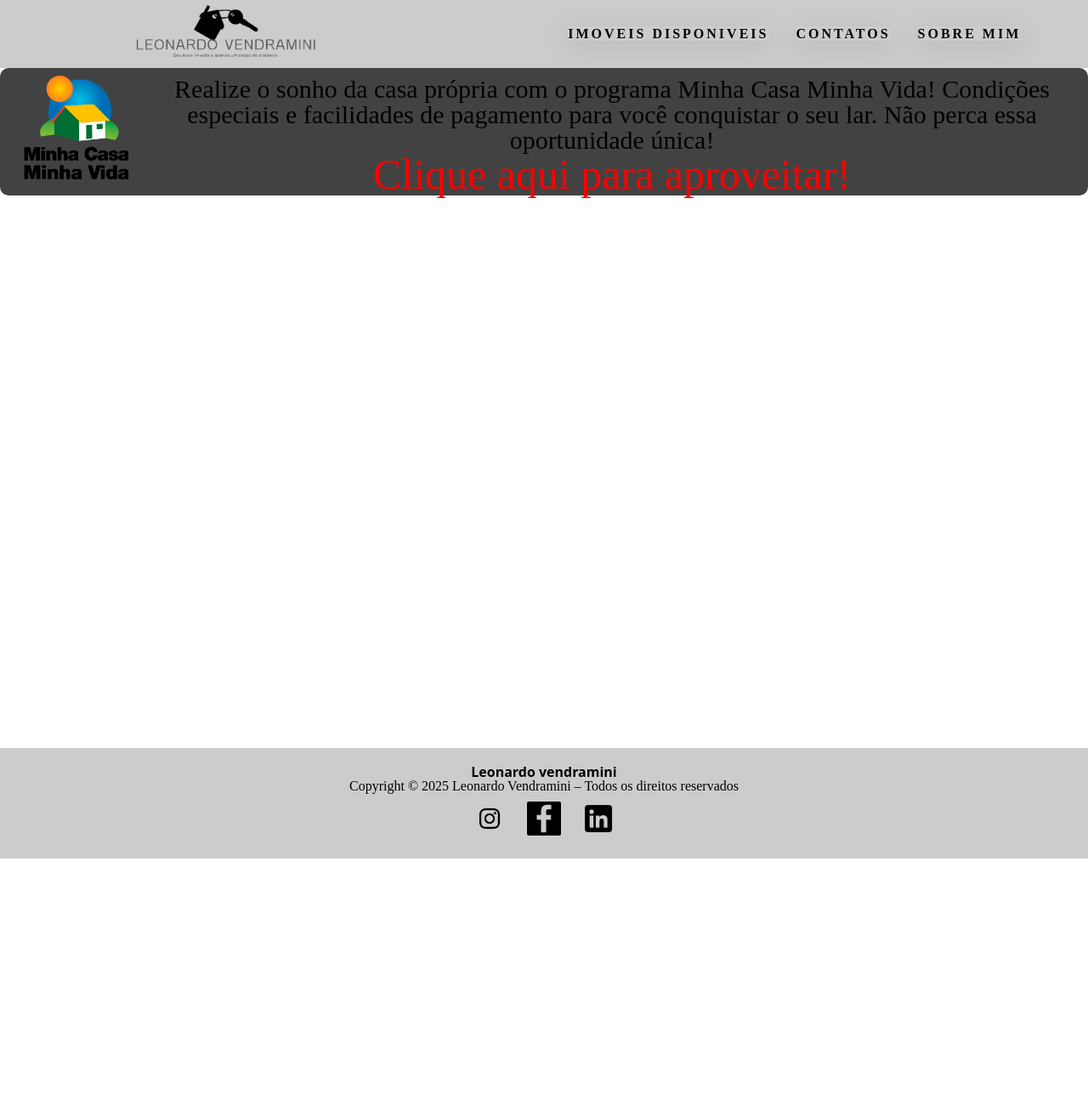
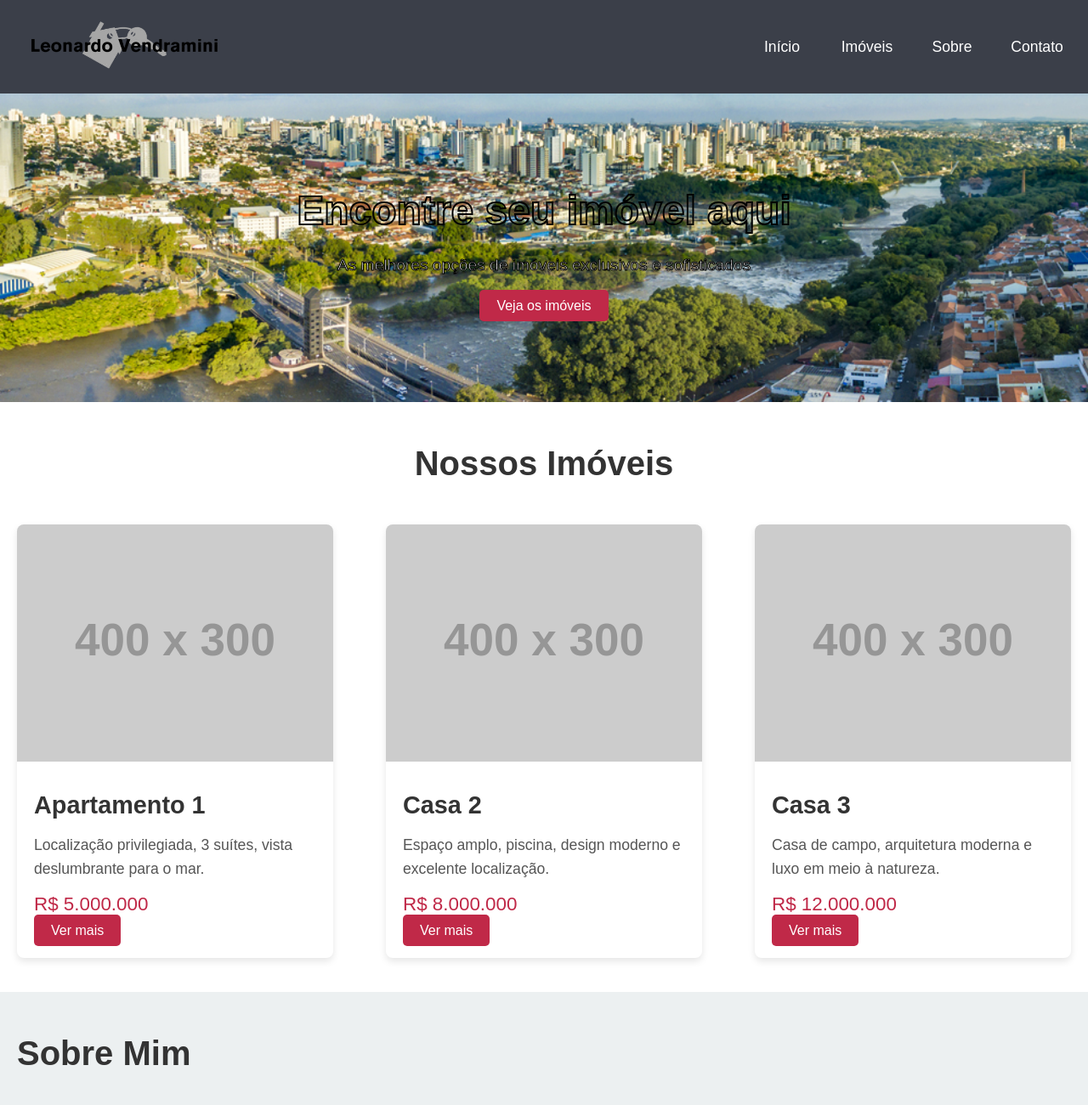
Before and after one commit to rik-404/Leonardo-Vendramini, a plain HTML site: page index.html in a window 1280 px wide. Shown: the top 1300 px of the page at 85% size. Before the commit the page ends 1010 px from the top, so only its background shows below. Drawn offline with Linux system fonts and the light colour scheme; placeholder pictures from the web are drawn by us.

Commit message:
Add files via upload

```diff
--- /dev/null
+++ b/assets/css/style.css
@@ -0,0 +1,259 @@
+@import url("./variaveis.css");
+
+/* Reset */
+* {
+  margin: 0;
+  padding: 0;
+  box-sizing: border-box;
+}
+
+/* Estilo global */
+body {
+  font-family: 'Arial', sans-serif;
+  line-height: 1.6;
+  background-color: #f4f4f4;
+  color: #333;
+}
+
+/* Cabeçalho */
+header {
+  background-color: var(--cor-principal);
+  padding: 20px 0;
+  color: var(--cor-branca);
+  display: flex;
+  justify-content: space-between;
+  align-items: center;
+}
+
+header .logo img {
+ width: 250px;
+ margin-left: 20px;
+}
+
+header nav ul {
+  list-style: none;
+  display: flex;
+  gap: 20px;
+  margin-right: 20px;
+}
+
+header nav ul li {
+  width: 80px;
+  text-align: center;
+  display: inline-block;
+  border: none;
+  border-radius: 20px;
+}
+
+header nav ul li a {
+  color: var(--cor-branca);
+  text-decoration: none;
+  font-size: 1.1em;
+}
+
+header nav ul li:hover {
+ background-color: var(--cor-btn);
+}
+
+/* Hero Section */
+.hero {
+  background: url(../images/piracicaba38956396401_0aa549dc87_o.jpg) center/cover no-repeat;
+  color: var(--cor-branca);
+  text-align: center;
+  padding: 100px 20px;
+}
+
+.hero h2 {
+  font-size: 3em;
+  margin-bottom: 10px;
+  color: transparent;
+  -webkit-text-stroke: 2px black;
+}
+
+.hero p {
+  color: 3000;
+  font-size: 1.2em;
+  margin-bottom: 20px;
+  -webkit-text-stroke: 1px black;
+}
+
+.hero .btn {
+  background-color: var(--cor-btn);
+  color: var(--cor-branca);
+  padding: 10px 20px;
+  text-decoration: none;
+  font-size: 1em;
+  border-radius: 5px;
+}
+
+.hero .btn:hover {
+  background-color: var(--cor-btn-hover);
+}
+
+/* Imóveis */
+.properties {
+  padding: 40px 20px;
+  text-align: center;
+  background-color: var(--cor-branca);
+}
+
+.properties .section-title {
+  font-size: 2.5em;
+  margin-bottom: 40px;
+  color: #333;
+}
+
+.property-list {
+  display: flex;
+  gap: 20px;
+  justify-content: space-between;
+  flex-wrap: wrap;
+}
+
+.property {
+  background-color: #fff;
+  border-radius: 8px;
+  overflow: hidden;
+  width: 30%;
+  box-shadow: 0 4px 8px rgba(0, 0, 0, 0.1);
+  transition: transform 0.3s;
+}
+
+.property:hover {
+  transform: scale(1.05);
+}
+
+.property img {
+  width: 100%;
+  height: auto;
+}
+
+.property-info {
+  padding: 20px;
+  text-align: left;
+}
+
+.property-info h3 {
+  font-size: 1.8em;
+  margin-bottom: 10px;
+}
+
+.property-info p {
+  font-size: 1.1em;
+  color: #555;
+}
+
+.property-info span {
+  font-size: 1.4em;
+  color: var(--cor-btn);
+  display: block;
+  margin-top: 10px;
+}
+
+.property-info .btn {
+  background-color: var(--cor-btn);
+  color: var(--cor-branca);
+  padding: 10px 20px;
+  text-decoration: none;
+  font-size: 1em;
+  border-radius: 5px;
+  margin-top: 20px;
+}
+
+.property-info .btn:hover {
+  background-color: var(--cor-btn-hover);
+}
+
+/* Sobre */
+.about {
+  padding: 40px 20px;
+  background-color: #ecf0f1;
+}
+
+.about .section-title {
+  font-size: 2.5em;
+  margin-bottom: 40px;
+  color: #333;
+}
+
+.about-content {
+  display: flex;
+  align-items: center;
+  justify-content: space-between;
+  gap: 40px;
+}
+
+.about-text {
+  flex: 1;
+  font-size: 1.2em;
+  color: #555;
+  line-height: 1.6;
+}
+
+.about-image img {
+  width: 100%;
+  height: auto;
+  border-radius: 50%;
+  border: 3px solid var(--cor-btn);
+  box-shadow: 0 4px 8px rgba(0, 0, 0, 0.1);
+  max-width: 400px; /* Limita o tamanho máximo da imagem */
+}
+
+/* Contato */
+.contact {
+  padding: 40px 20px;
+  text-align: center;
+  background-color: var(--cor-branca);
+}
+
+.contact form {
+  display: flex;
+  flex-direction: column;
+  gap: 20px;
+  max-width: 600px;
+  margin: 0 auto;
+}
+
+.contact input, .contact textarea {
+  padding: 10px;
+  border: 2px solid #ccc;
+  border-radius: 5px;
+  font-size: 1em;
+  width: 100%;
+}
+
+.contact button {
+  background-color: var(--cor-btn);
+  color: var(--cor-branca);
+  padding: 15px;
+  border: none;
+  border-radius: 5px;
+  font-size: 1.2em;
+}
+
+.contact button:hover {
+  background-color: var(--cor-btn-hover);
+}
+
+/* Rodapé */
+footer {
+  background-color: var(--cor-principal);
+  color: var(--cor-branca);
+  text-align: center;
+  padding: 20px 0;
+  font-size: 1em;
+}
+
+.footer-contacts{
+  margin: 10px;
+}
+
+.footer-contacts a {
+  margin: 0 10px;
+  display: inline-block;
+}
+
+.footer-contacts img {
+  width: 40px;
+  height: 40px
+}
--- /dev/null
+++ b/assets/css/variaveis.css
@@ -0,0 +1,6 @@
+:root{
+  --cor-principal: #3b3f49;
+  --cor-btn: #c02948;
+  --cor-btn-hover: #442432;
+  --cor-branca: #fff;
+}
--- a/index.html
+++ b/index.html
@@ -1,43 +1,99 @@
 <!DOCTYPE html>
-<html lang="pr-BR">
+<html lang="pt-BR">
 <head>
     <meta charset="UTF-8">
     <meta name="viewport" content="width=device-width, initial-scale=1.0">
-    <link rel="stylesheet" href="src/css/reset.css">
-    <link rel="stylesheet" href="src/css/style.css">
     <title>Leonardo Vendramini</title>
+    <link rel="stylesheet" href="./assets/css/style.css">
 </head>
 <body>
     <header>
+        <div class="logo">
+            <img src="./assets/images/LV-logo.png" alt="">
+        </div>
         <nav>
-            <a class="titulo-site" href="./"><img src="./src/images/lv-logo.png" alt="Logo do site"></a>
-            <ul class="menu">
-                <li class="opcoes-menu"><a href="./index.html">IMOVEIS DISPONIVEIS</a></li>
-                <li class="opcoes-menu"><a href="./ROMS.html">CONTATOS</a></li>
-                <li class="opcoes-menu"><a href="./emuladores.html">SOBRE MIM</a></li>
+            <ul>
+                <li><a href="#home">Início</a></li>
+                <li><a href="#properties">Imóveis</a></li>
+                <li><a href="#about">Sobre</a></li>
+                <li><a href="#contact">Contato</a></li>
             </ul>
         </nav>
     </header>
-    <main>
-        <div class="postagem">
-            <div class="imagem">
-          <img src="./src/images/logo-minha-casa-minha-vida-512.png" alt="Minha">
+
+    <section id="home" class="hero">
+        <div class="hero-content">
+            <h2>Encontre seu imóvel aqui</h2>
+            <p>As melhores opções de imóveis exclusivos e sofisticados</p>
+            <a href="#properties" class="btn">Veja os imóveis</a>
         </div>
-        <div class="conteudo-postagem">
-        <p>Realize o sonho da casa própria com o programa Minha Casa Minha Vida! Condições especiais e facilidades de pagamento para você conquistar o seu lar. Não perca essa oportunidade única!</p>
-          <a href="/" class="piscar">Clique aqui para aproveitar!</a>
+    </section>
+
+    <section id="properties" class="properties">
+        <h2 class="section-title">Nossos Imóveis</h2>
+        <div class="property-list">
+            <div class="property">
+                <img src="https://via.placeholder.com/400x300" alt="Imóvel 1">
+                <div class="property-info">
+                    <h3>Apartamento 1</h3>
+                    <p>Localização privilegiada, 3 suítes, vista deslumbrante para o mar.</p>
+                    <span>R$ 5.000.000</span>
+                    <a href="#" class="btn">Ver mais</a>
+                </div>
+            </div>
+            <div class="property">
+                <img src="https://via.placeholder.com/400x300" alt="Imóvel 2">
+                <div class="property-info">
+                    <h3>Casa 2</h3>
+                    <p>Espaço amplo, piscina, design moderno e excelente localização.</p>
+                    <span>R$ 8.000.000</span>
+                    <a href="#" class="btn">Ver mais</a>
+                </div>
+            </div>
+            <div class="property">
+                <img src="https://via.placeholder.com/400x300" alt="Imóvel 3">
+                <div class="property-info">
+                    <h3>Casa 3</h3>
+                    <p>Casa de campo, arquitetura moderna e luxo em meio à natureza.</p>
+                    <span>R$ 12.000.000</span>
+                    <a href="#" class="btn">Ver mais</a>
+                </div>
+            </div>
         </div>
+    </section>
+
+    <section id="about" class="about">
+    <h2 class="section-title">Sobre Mim</h2>
+    <div class="about-content">
+        <div class="about-text">
+            <p>Sou um profissional apaixonado pelo mercado imobiliário, com uma trajetória construída em liderança, aprendizado constante e resultados sólidos. Atualmente, sou Coordenador de Vendas na CNB Imóveis, a imobiliária que mais admiro em Piracicaba-SP, onde estou há mais de dois anos. Aqui, pude alavancar minha experiência, trazendo comigo uma bagagem de 3,5 anos em uma das maiores construtoras do Brasil. Na CNB, tenho aprendido e contribuído com minha experiência, sempre alinhado ao conceito de "Dividir para Multiplicar", um valor que permeia todo o trabalho da empresa e que tem sido fundamental no meu desenvolvimento pessoal e profissional.
+
+              Antes de assumir a coordenação na CNB, fui Especialista Imobiliário também nessa mesma imobiliária, e Gerente de Vendas na Direcional Engenharia, onde tive a oportunidade de reestruturar operações em Piracicaba-SP, superando desafios e alcançando grandes aprendizados. Além disso, fui Coordenador de Vendas em Santa Bárbara d’Oeste e Rio Claro, o que me proporcionou uma experiência valiosa de liderança e a honra de participar do maior lançamento imobiliário de Rio Claro-SP.
+
+              Meu foco é proporcionar a realização do sonho do primeiro imóvel para os clientes, seja por meio da consultoria, da negociação ou da liderança da equipe. Acredito que a transparência, a humildade e a competência são essenciais para alcançar o sucesso no setor imobiliário e, com isso, continuo em constante aprendizado para me aprimorar e entregar sempre o melhor para os meus clientes e para a minha equipe.</p>
         </div>
-    </main>
-    <footer class="rodadpe">
-        <div class="nomerodape">
-            <h2>Leonardo vendramini</h2>
+        <div class="about-image">
+            <img src="./assets/images/LeonardoVendramini.jpg" alt="Leonardo Vendramini">
         </div>
-        <p>Copyright © 2025 Leonardo Vendramini – Todos os direitos reservados</p>
-        <div class="contatos">
-            <a href="https://www.instagram.com/leonardo.vendramini_"><img src="./src/images/logo insta.png" alt="Instagram"></a>
-            <a href="https://www.facebook.com/contato.vendramini"><img src="./src/images/logo-do-facebook.png" alt="Facebook"></a>
-            <a href="https://www.linkedin.com/in/vendraminicontato"><img src="./src/images/logo linkedin.png" alt="linkedin"></a>
+    </div>
+</section>
+
+    <section id="contact" class="contact">
+        <h2 class="section-title">Contato</h2>
+        <p>Entre em contato conosco para mais informações ou agendar uma visita.</p>
+        <form>
+            <input type="text" placeholder="Nome" required>
+            <input type="email" placeholder="Email" required>
+            <textarea placeholder="Mensagem" required></textarea>
+            <button type="submit" class="btn">Enviar</button>
+        </form>
+    </section>
+
+    <footer>
+        <p>&copy; 2025 Leonardo Vendramini | Todos os direitos reservados.</p>
+        <div class="footer-contacts">
+          <a href="https://www.instagram.com/leonardo.vendramini_/"><img src="./assets/images/instagram (1).png" alt="Instagram"></a>
+          <a href="https://www.linkedin.com/in/vendraminicontato/"><img src="./assets/images/linkedin.png" alt="linkedin"></a>
         </div>
     </footer>
 </body>
```
Also changed, not shown: assets/css/reset.css (added), assets/images/1711509138148.jpg (added), assets/images/LV-logo.png (added), assets/images/LeonardoVendramini.jpg (added), assets/images/instagram (1).png (added), assets/images/linkedin.png (added), assets/images/logo-facebook.png (added), assets/images/logo-insta.png (added), assets/images/logo-twitter.png (added), assets/images/piracicaba38956396401_0aa549dc87_o.jpg (added).
